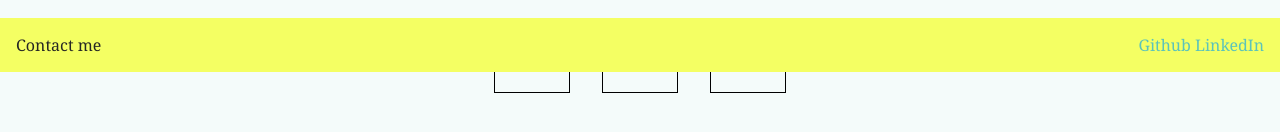
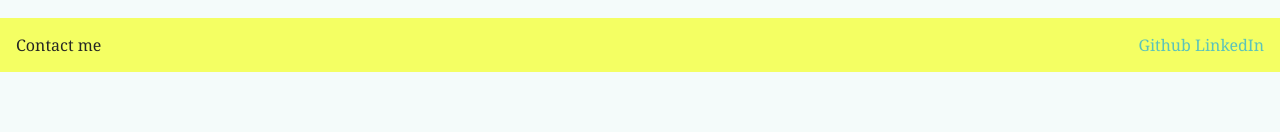
Before and after one commit to jacmrob/cps140-2025, a website: page index.html in a window 1280 px wide. Shown: the part 728-860 px from the top of the page. After the commit the page ends 803 px from the top, so only its background shows below. Drawn offline with Linux system fonts and the light colour scheme.

Commit message:
format with prettier

```diff
--- a/index.html
+++ b/index.html
@@ -1,5 +1,6 @@
 <!DOCTYPE html>
 <html lang="en">
+
 <head>
   <title>Home</title>
   <meta charset="UTF-8" />
@@ -28,14 +29,6 @@
     </div>
   </div>
 
-    <!-- I used AI for this  -->
-    <!-- sldkfjslkdfjdslkj -->
-    <div class="parent">
-      <div class="child">Box 1</div>
-      <div class="child">Box 2</div>
-      <div class="child">Box 3</div>
-    </div>
-
   <div class="footer">
     Contact me
     <div class="footerLinks">
@@ -44,4 +37,5 @@
     </div>
   </div>
 </body>
+
 </html>
```
Also changed, not shown: page2.html (+3 -0 lines). Lines whose indentation alone changed are shown as unchanged.
